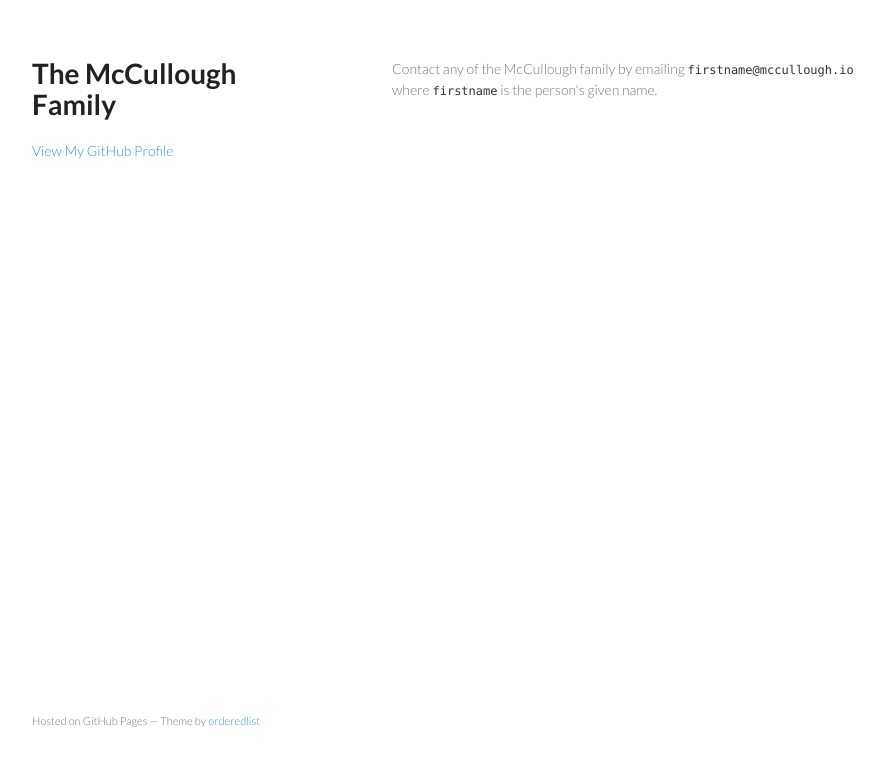
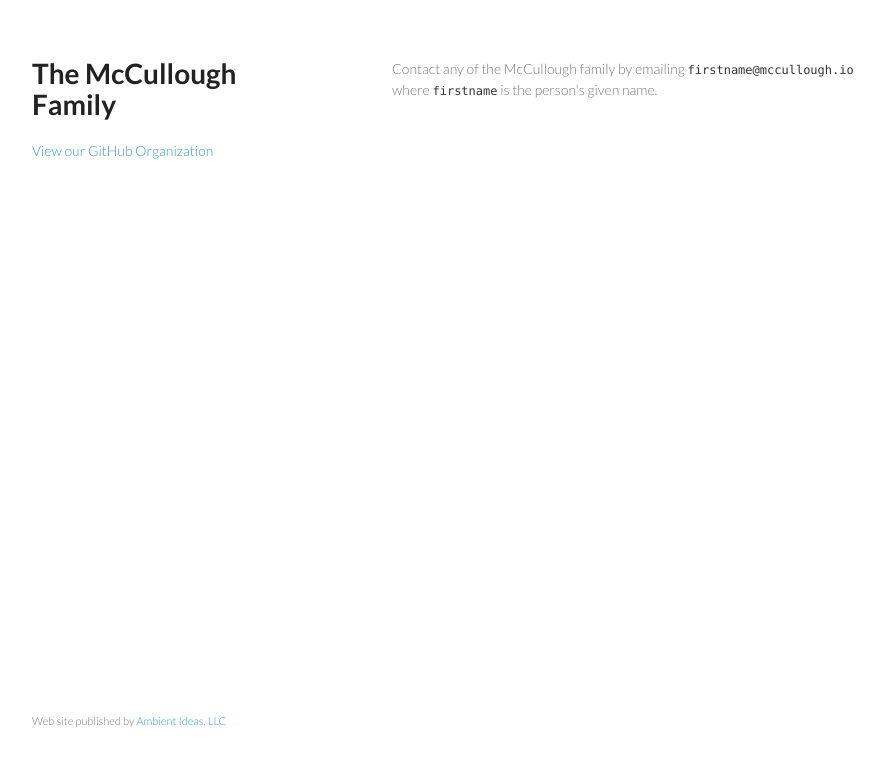
Before and after one commit to mccullough/mccullough.github.io, a plain HTML site: page index.html in a window 1280 px wide. Shown: the whole page, without its empty margins (178-1062 px from the left). Drawn offline with Linux system fonts and the light colour scheme.

Commit message:
Added Ambient Idea publishing credit

```diff
--- a/index.html
+++ b/index.html
@@ -19,14 +19,14 @@
         <p></p>
 
 
-        <p class="view"><a href="https://github.com/mccullough">View My GitHub Profile</a></p>
+        <p class="view"><a href="https://github.com/mccullough">View our GitHub Organization</a></p>
 
       </header>
       <section>
         <p>Contact any of the McCullough family by emailing <code>firstname@mccullough.io</code> where <code>firstname</code> is the person's given name.</p>
       </section>
       <footer>
-        <p><small>Hosted on GitHub Pages &mdash; Theme by <a href="https://github.com/orderedlist">orderedlist</a></small></p>
+        <p><small>Web site published by <a href="http://ambientideas.com">Ambient Ideas, LLC</a></small></p>
       </footer>
     </div>
     <script src="javascripts/scale.fix.js"></script>
```
